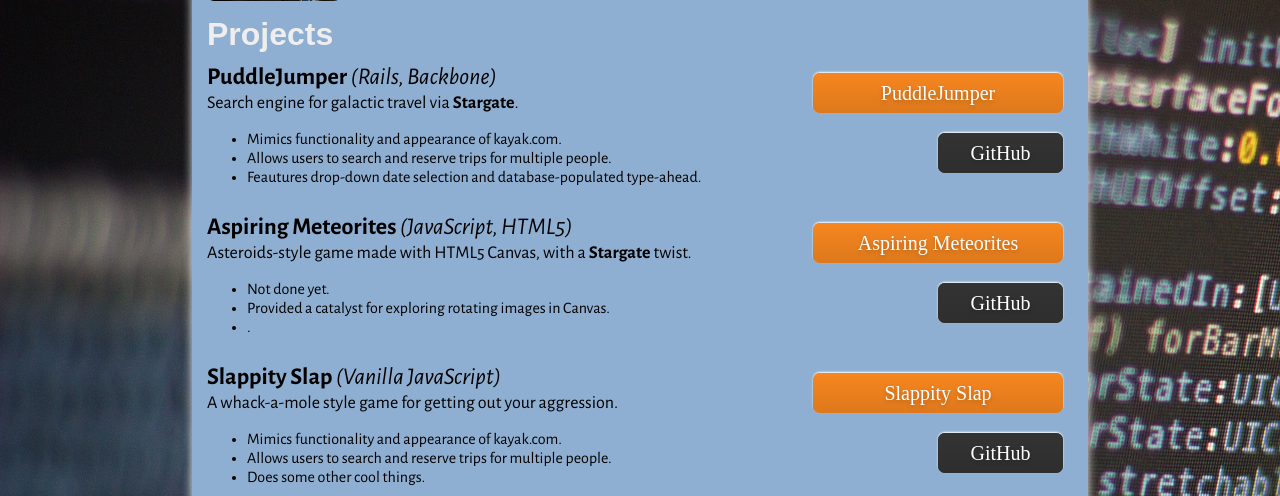
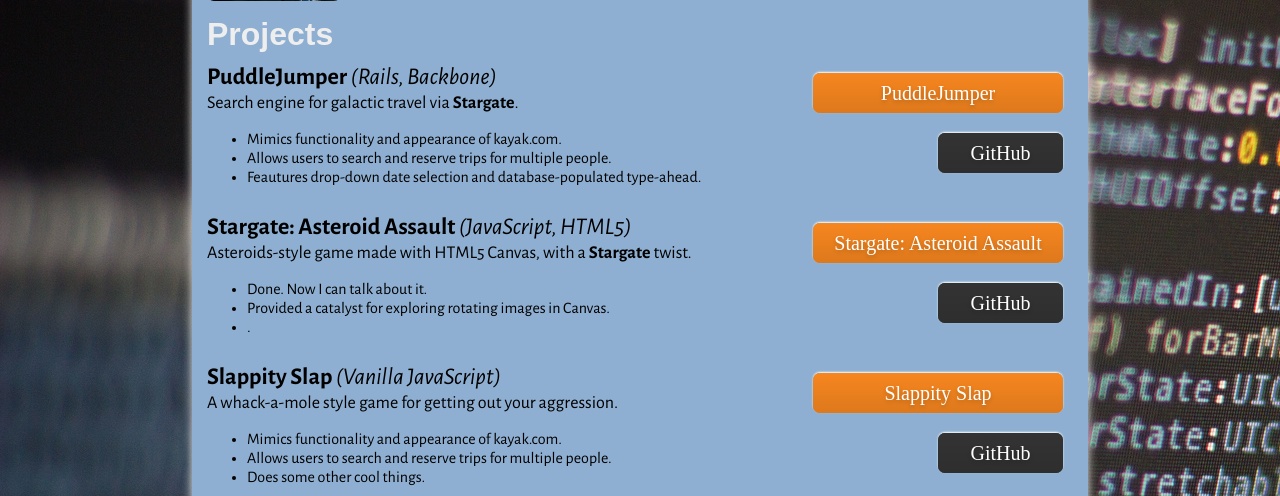
Before and after one commit to scottyschup/scottyschup.github.io, a PHP site: page / in a window 1280 px wide. Shown: the part 301-797 px from the top of the page. Run offline with PHP 8.4, Linux system fonts and the light colour scheme; style sheets or scripts are compiled from the project's sources; some web fonts are replaced.

Commit message:
Update all the asteroids links

```diff
--- a/index.html
+++ b/index.html
@@ -63,18 +63,18 @@
 
         <article class=project>
           <div class=flip-covers>
-            <div class="flip-cover-meteorites"></div>
-            <div class="flip-cover-am-github"></div>
+            <div class="flip-cover-asteroids"></div>
+            <div class="flip-cover-aa-github"></div>
           </div>
           <header class="project-header">
-            <p class=title><b>Aspiring Meteorites </b><i>(JavaScript, HTML5)</i></p>
+            <p class=title><b>Stargate: Asteroid Assault </b><i>(JavaScript, HTML5)</i></p>
             <p class=subtitle>
               Asteroids-style game made with HTML5 Canvas, with a
               <a href=http://en.wikipedia.org/wiki/Stargate target=_blank>Stargate</a> twist.
             </p>
           </header>
           <ul>
-            <li>Not done yet.</li>
+            <li>Done. Now I can talk about it.</li>
             <li>Provided a catalyst for exploring rotating images in Canvas.</li>
             <li>.</li>
           </ul>
@@ -204,13 +204,13 @@
       width: "125px"
     });
     flipCover({
-      css: "meteorites",
+      css: "asteroids",
       url: "http://scottschupbach.com/asteroidassault",
-      text: "Play Aspiring Meteorites",
+      text: "Play Stargate: Asteroid Assault",
       width: "250px"
     });
     flipCover({
-      css: "am-github",
+      css: "aa-github",
       url: "https://github.com/scottyschup/asteroidassault",
       text: "Source code",
       width: "125px"
--- a/style/main.css
+++ b/style/main.css
@@ -138,13 +138,13 @@
   .pj-github-section:hover .pj-github-cover, .pj-github-section:hover .pj-github-inner, .pj-github-section:hover .pj-github-outer {
     transition-timing-function: cubic-bezier(0.2, 0.7, 0.1, 1.1); }
 
-.meteorites-section, .meteorites-section * {
+.asteroids-section, .asteroids-section * {
   box-sizing: border-box; }
 
-.meteorites-section, .meteorites-section div {
+.asteroids-section, .asteroids-section div {
   transition-duration: .6s; }
 
-.meteorites-section {
+.asteroids-section {
   margin-bottom: 10px;
   display: inline-block;
   position: relative;
@@ -155,16 +155,16 @@
   perspective: 300;
   box-shadow: 0 -1px 2px #fff, inset 0 1px 2px rgba(0, 0, 0, 0.2), inset 0 0.25em 1em rgba(0, 0, 0, 0.1); }
 
-.meteorites-button {
+.asteroids-button {
   text-align: center;
   transition-timing-function: ease;
   opacity: 0; }
-  .meteorites-button a {
+  .asteroids-button a {
     text-decoration: none;
     font-weight: bold;
     color: #f6861f; }
 
-.meteorites-cover {
+.asteroids-cover {
   position: absolute;
   top: 0;
   right: 0;
@@ -178,43 +178,43 @@
   pointer-events: none;
   z-index: 100; }
 
-.meteorites-inner, .meteorites-outer {
+.asteroids-inner, .asteroids-outer {
   position: absolute;
   width: 100%;
   height: 100%;
   text-shadow: 0 2px 4px rgba(0, 0, 0, 0.2);
   border-radius: .25em;
   background-image: -webkit-linear-gradient(top, transparent 0%, rgba(0, 0, 0, 0.1) 100%); }
-  .meteorites-inner:after, .meteorites-outer:after {
-    content: "Aspiring Meteorites"; }
+  .asteroids-inner:after, .asteroids-outer:after {
+    content: "Stargate: Asteroid Assault"; }
 
-.meteorites-outer {
+.asteroids-outer {
   background-color: #f6861f;
   transform: translateZ(0.25em); }
 
-.meteorites-inner {
+.asteroids-inner {
   background-color: #f8a050; }
 
-.meteorites-section:hover {
+.asteroids-section:hover {
   background: #EBEFF2; }
-  .meteorites-section:hover .meteorites-button {
+  .asteroids-section:hover .asteroids-button {
     opacity: 1; }
-  .meteorites-section:hover .meteorites-cover {
+  .asteroids-section:hover .asteroids-cover {
     transform: rotateY(-120deg); }
-  .meteorites-section:hover .meteorites-inner {
+  .asteroids-section:hover .asteroids-inner {
     background-color: #f6861f; }
-  .meteorites-section:hover .meteorites-outer {
+  .asteroids-section:hover .asteroids-outer {
     background-color: #a85407; }
-  .meteorites-section:hover .meteorites-cover, .meteorites-section:hover .meteorites-inner, .meteorites-section:hover .meteorites-outer {
+  .asteroids-section:hover .asteroids-cover, .asteroids-section:hover .asteroids-inner, .asteroids-section:hover .asteroids-outer {
     transition-timing-function: cubic-bezier(0.2, 0.7, 0.1, 1.1); }
 
-.am-github-section, .am-github-section * {
+.aa-github-section, .aa-github-section * {
   box-sizing: border-box; }
 
-.am-github-section, .am-github-section div {
+.aa-github-section, .aa-github-section div {
   transition-duration: .6s; }
 
-.am-github-section {
+.aa-github-section {
   margin-bottom: 10px;
   display: inline-block;
   position: relative;
--- a/style/main.scss
+++ b/style/main.scss
@@ -1,8 +1,8 @@
 @import "flip_cover.scss";
 @include flip-cover("puddlejumper", "PuddleJumper", #f6861f);
 @include flip-cover("pj-github", "GitHub", #333);
-@include flip-cover("meteorites", "Aspiring Meteorites", #f6861f);
-@include flip-cover("am-github", "GitHub", #333);
+@include flip-cover("asteroids", "Stargate: Asteroid Assault", #f6861f);
+@include flip-cover("aa-github", "GitHub", #333);
 @include flip-cover("slappityslap", "Slappity Slap", #f6861f);
 @include flip-cover("ss-github", "GitHub", #333);
 
```
Also changed, not shown: other parts of style/main.css (+13 -13 lines), 1 other file.
